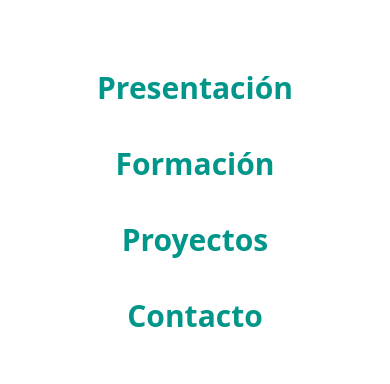
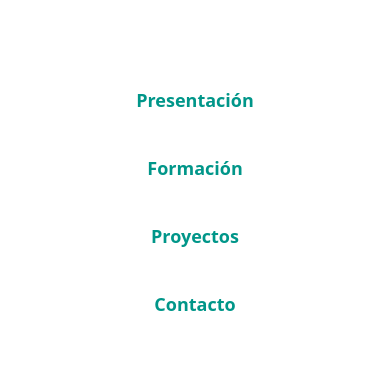
Before and after one commit to AndresRojo12/Portafolio, a React (Vite) app in the folder profesional_portafolio/: page / in a window 390 px wide. Both pictures are taken after a click on the button "Toggle menu". Shown: the part 220-604 px from the top of the page. Built offline with nearby package versions, Linux system fonts and the light colour scheme; no server answers.

Commit message:
se actualiza tamaño de fuente del menu mobile

```diff
--- a/profesional_portafolio/src/App.tsx
+++ b/profesional_portafolio/src/App.tsx
@@ -222,7 +222,7 @@ export default function Portfolio() {
             className="text-teal-600 dark:bg-gray-800 absolute inset-0 flex items-center justify-center p-6"
             onClick={(e) => e.stopPropagation()}
           >
-            <nav className="flex flex-col items-center gap-10 text-3xl font-semibold text-gray">
+            <nav className="text-lg flex flex-col items-center gap-10 text-3xl font-semibold text-gray">
               <a href="#presentacion" onClick={closeMenu}>
                 Presentación
               </a>
```
